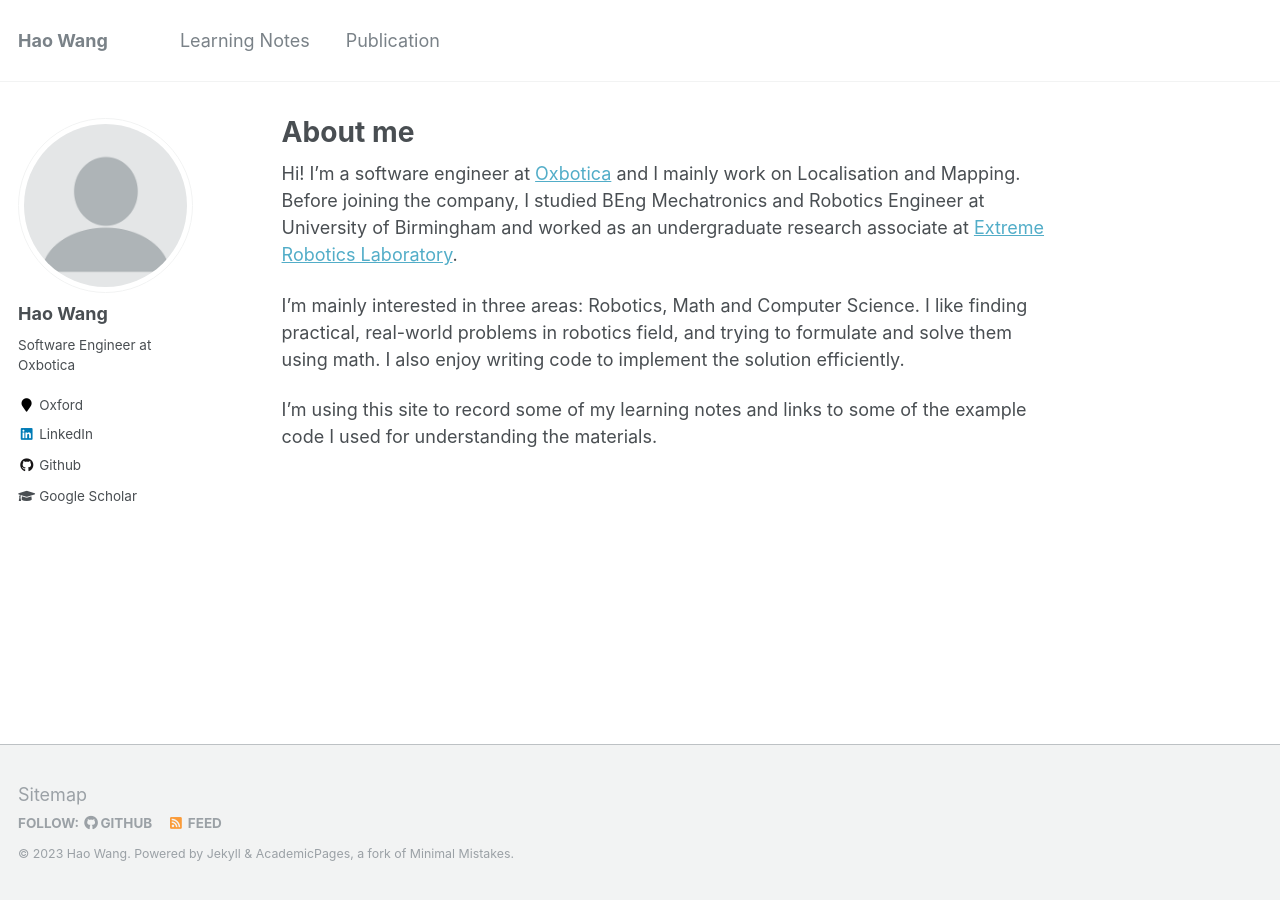
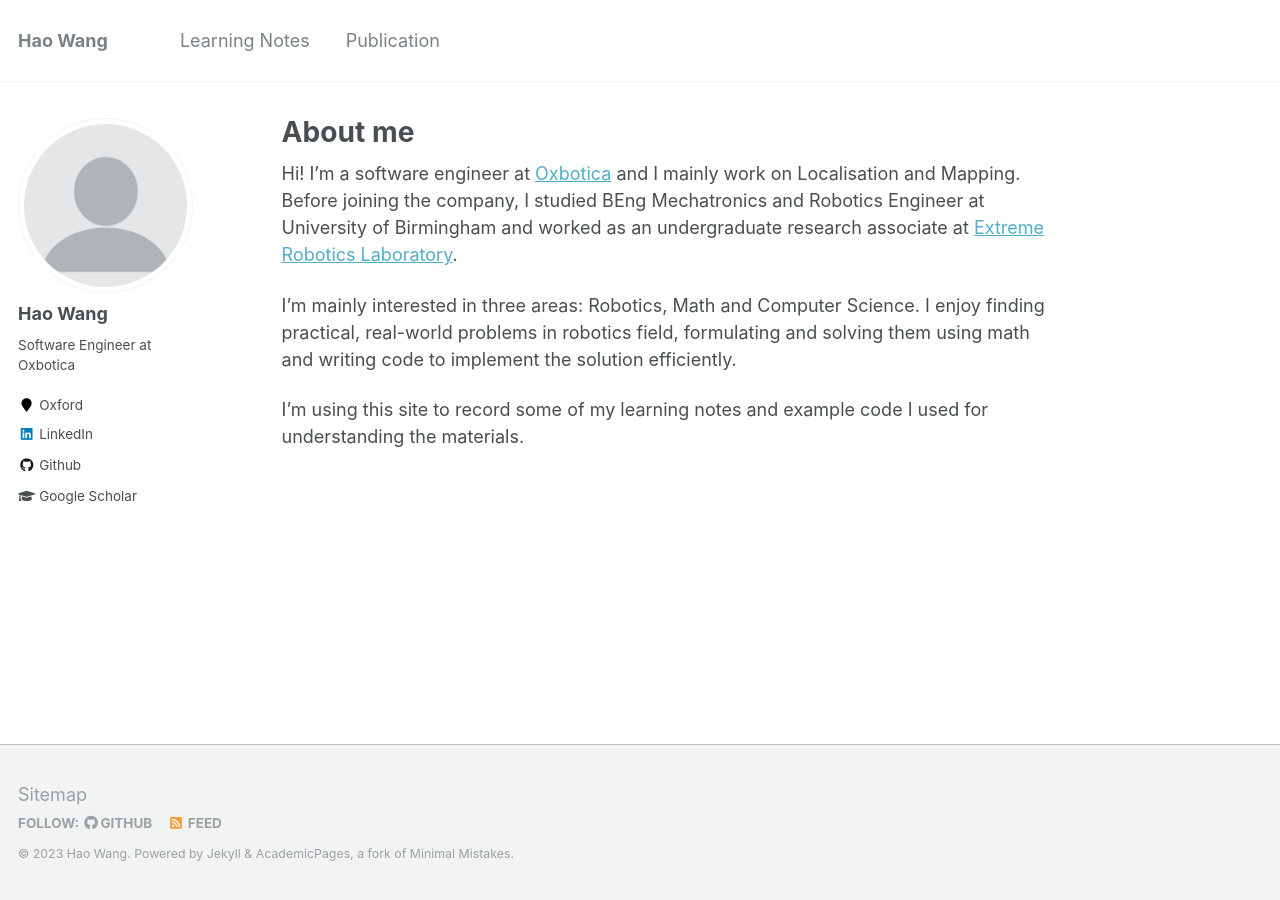
Before and after one commit to HaoWang-C/HaoWang-C.github.io, a Jekyll site: the page built from _pages/about.md, in a window 1280 px wide. Built offline with Jekyll 4.4.1, drawn with Linux system fonts in a browser that asks for light colours.

Commit message:
Update about.md

```diff
--- a/_pages/about.md
+++ b/_pages/about.md
@@ -10,6 +10,6 @@ redirect_from:
 
 Hi! I'm a software engineer at [Oxbotica](https://www.oxbotica.com/) and I mainly work on Localisation and Mapping. Before joining the company, I studied BEng Mechatronics and Robotics Engineer at University of Birmingham and worked as an undergraduate research associate at [Extreme Robotics Laboratory](https://www.linkedin.com/company/extreme-robotics-lab/).
 
-I'm mainly interested in three areas: Robotics, Math and Computer Science. I like finding practical, real-world problems in robotics field, and trying to formulate and solve them using math. I also enjoy writing code to implement the solution efficiently.
+I'm mainly interested in three areas: Robotics, Math and Computer Science. I enjoy finding practical, real-world problems in robotics field, formulating and solving them using math and writing code to implement the solution efficiently.
 
-I'm using this site to record some of my learning notes and links to some of the example code I used for understanding the materials.
+I'm using this site to record some of my learning notes and example code I used for understanding the materials.
```
